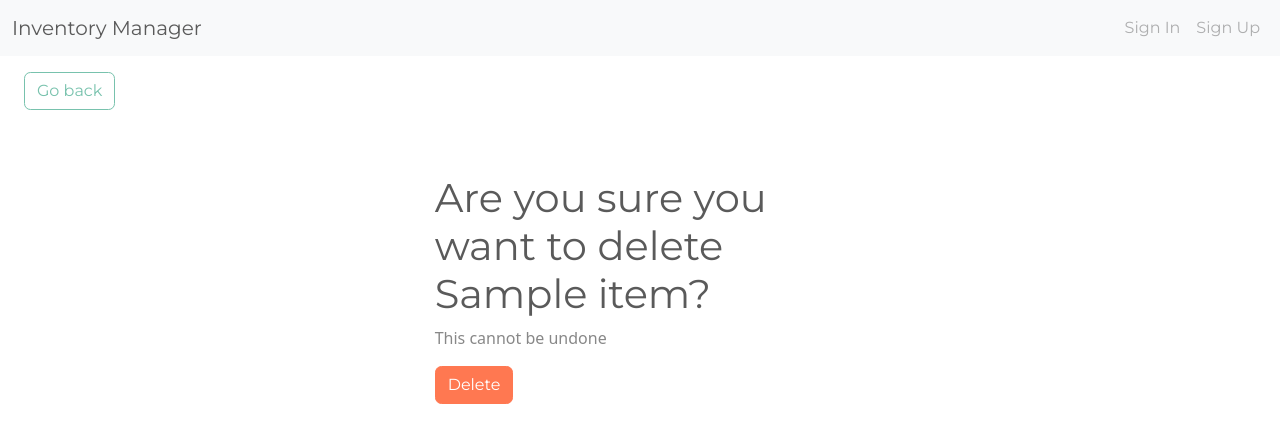
After one commit to Shreya2-22/Django-Inventory-Management-System, a Django app: template inventory/templates/inventory/delete_item.html in a window 1280 px wide. The commit adds this page. Shown: the top 443 px of the page. Run offline with Django 3.2, Linux system fonts and the light colour scheme; the template is opened without the code that fills it: most values are stand-ins (such as "Sample title", 1, 10 or a date in 2020).

Commit message:
Update views

```diff
--- a/inventory/templates/inventory/dashboard.html
+++ b/inventory/templates/inventory/dashboard.html
@@ -55,8 +55,8 @@
 							<td class="text-success">{{ item.quantity }}</td>
 						{% endif %}
 						<td>{{ item.category.name }}</td>
-						<td><a href="" class="btn btn-outline-secondary">Edit</a></td>
-						<td><a href="" class="btn btn-secondary">Delete</a></td>
+						<td><a href="{% url 'edit-item' item.id %}" class="btn btn-outline-secondary">Edit</a></td>
+						<td><a href="{% url 'delete-item' item.id %}" class="btn btn-secondary">Delete</a></td>
 					</tr>
 					{% endfor %}
 				</tbody>
--- /dev/null
+++ b/inventory/templates/inventory/delete_item.html
@@ -0,0 +1,18 @@
+{% extends 'inventory/base.html' %}
+
+{% block content %}
+	<div>
+		<a href="{% url 'dashboard' %}" class="btn btn-outline-primary my-3 mx-4">Go back</a>
+		<div class="row">
+			<form method="POST" class="col-sm-11 col-md-4 mx-auto mt-5">
+				{% csrf_token %}
+				<h1 class="fw-light">Are you sure you want to delete {{ item.name }}?</h1>
+				<p class="fw-light">This cannot be undone</p>
+
+				<div>
+					<button class="btn btn-danger">Delete</button>
+				</div>
+			</form>
+		</div>
+	</div>
+{% endblock content %}
--- a/inventory/urls.py
+++ b/inventory/urls.py
@@ -9,4 +9,6 @@ urlpatterns = [
     path('logout/',CustomLogoutView.as_view(template_name='inventory/logout.html'), name='logout'),
     path('dashboard/', Dashboard.as_view(), name='dashboard'),
     path('add-item/', AddItem.as_view(), name='add-item'),
+    path('edit-item/<int:pk>', EditItem.as_view(), name='edit-item'),
+    path('delete-item/<int:pk>', DeleteItem.as_view(), name='delete-item'),
 ]
--- a/inventorymanagement/settings.py
+++ b/inventorymanagement/settings.py
@@ -120,3 +120,5 @@ CRISPY_TEMPLATE_PACK = "bootstrap5"
 
 LOGIN_REDIRECT_URL = '/dashboard'
 LOGIN_URL = 'login'
+
+LOW_QUANTITY = 3
```
Also changed, not shown: inventory/views.py (+33 -2 lines), README.md, db.sqlite3.
